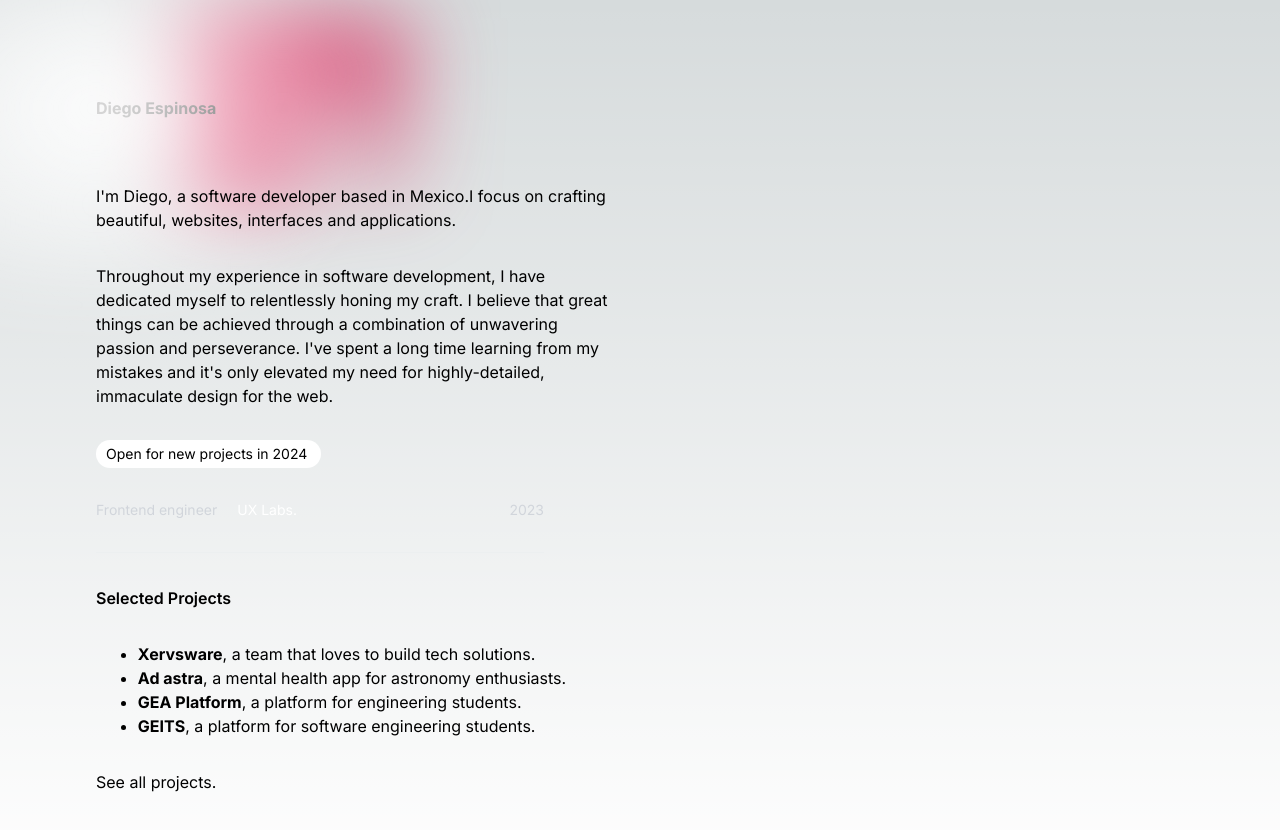
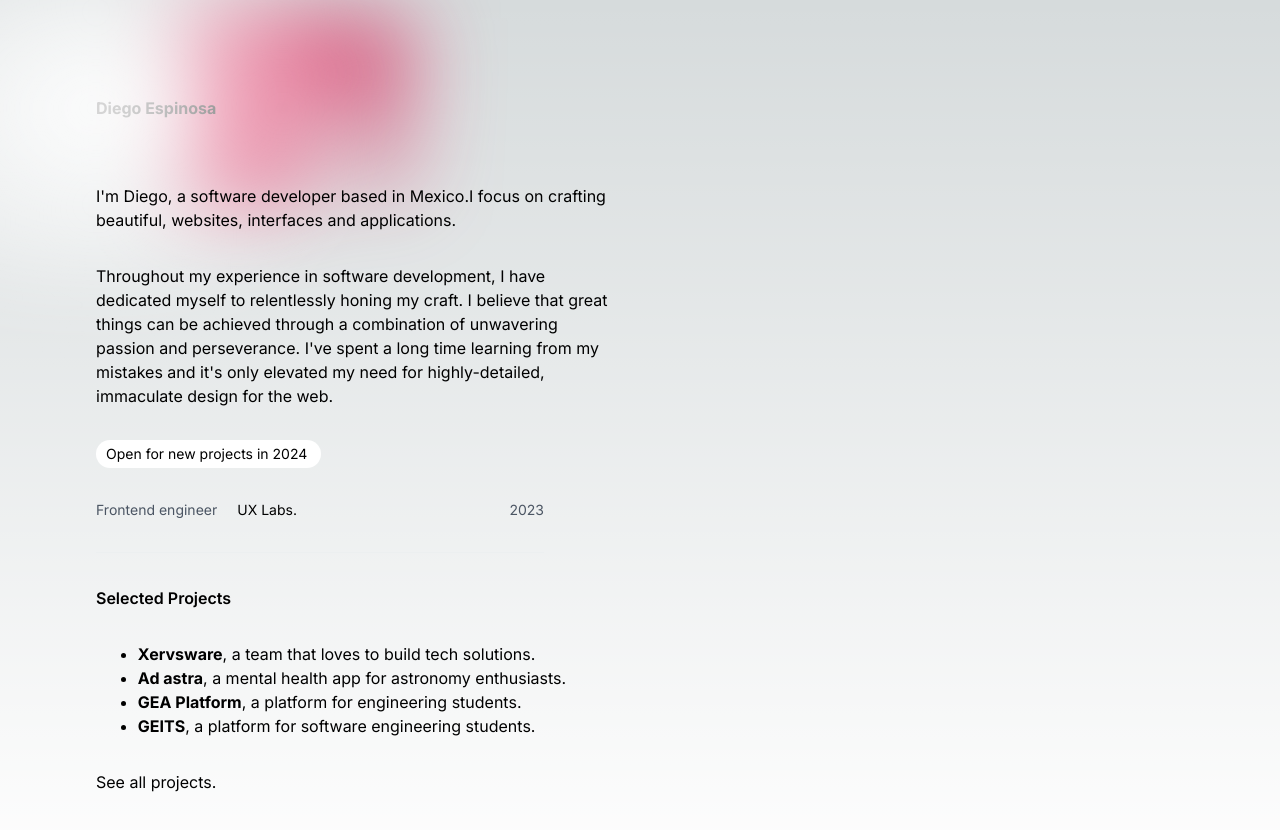
Before and after one commit to yoGhastly/portfolio, a Next.js app: page / in a window 1280 px wide. Shown: the top 830 px of the page. Built offline with nearby package versions, Linux system fonts and the light colour scheme.

Commit message:
light theme text color applied

```diff
--- a/app/page.tsx
+++ b/app/page.tsx
@@ -21,7 +21,7 @@ export default function Home() {
           "after:dark:opacity-40 before:lg:h-[360px] z-[-1]",
         )}
       >
-        <h1 className="text-[clamp(40px, 11vw, 40px)] font-bold">
+        <h1 className="text-[clamp(40px, 11vw, 40px)] font-bold text-black">
           Diego Espinosa
         </h1>
       </div>
@@ -42,11 +42,11 @@ export default function Home() {
           </p>
           <Chip label="Open for new projects in 2024" />
           <div className="flex items-center justify-between max-w-md">
-            <p className="text-sm text-gray-300 flex gap-5">
+            <p className="text-sm text-gray-600 dark:text-gray-300 flex gap-5">
               Frontend engineer
-              <span className="text-white">UX Labs.</span>
+              <span className="text-black dark:text-white">UX Labs.</span>
             </p>
-            <p className="text-sm text-gray-300">2023</p>
+            <p className="text-sm text-gray-600 dark:text-gray-300">2023</p>
           </div>
           <hr className="text-gray-800 opacity-30 h-0.5 max-w-md" />
           <h2 className="font-semibold">Selected Projects</h2>
```
Also changed, not shown: 1 other file (tests, documents, lock files or other folders).
